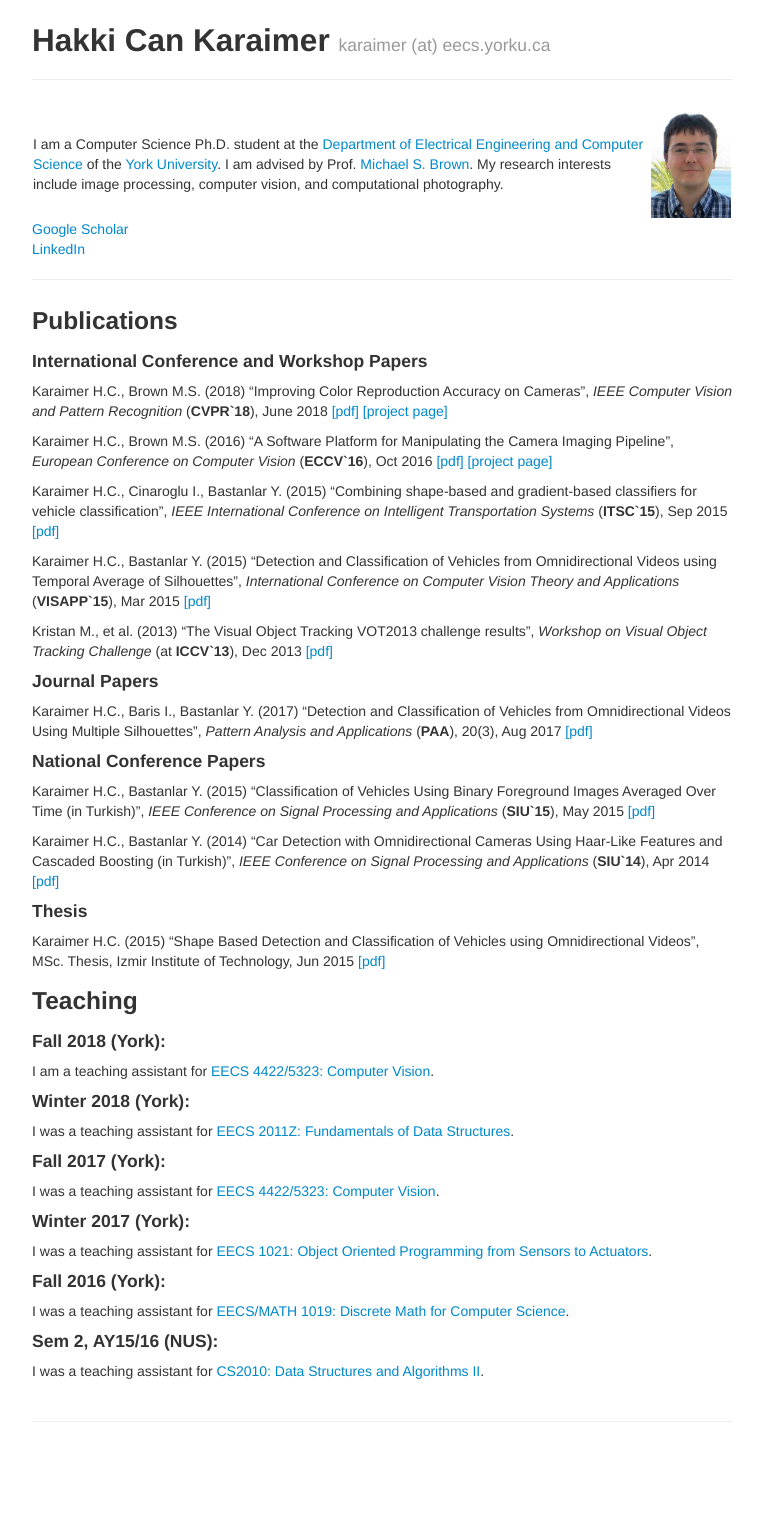
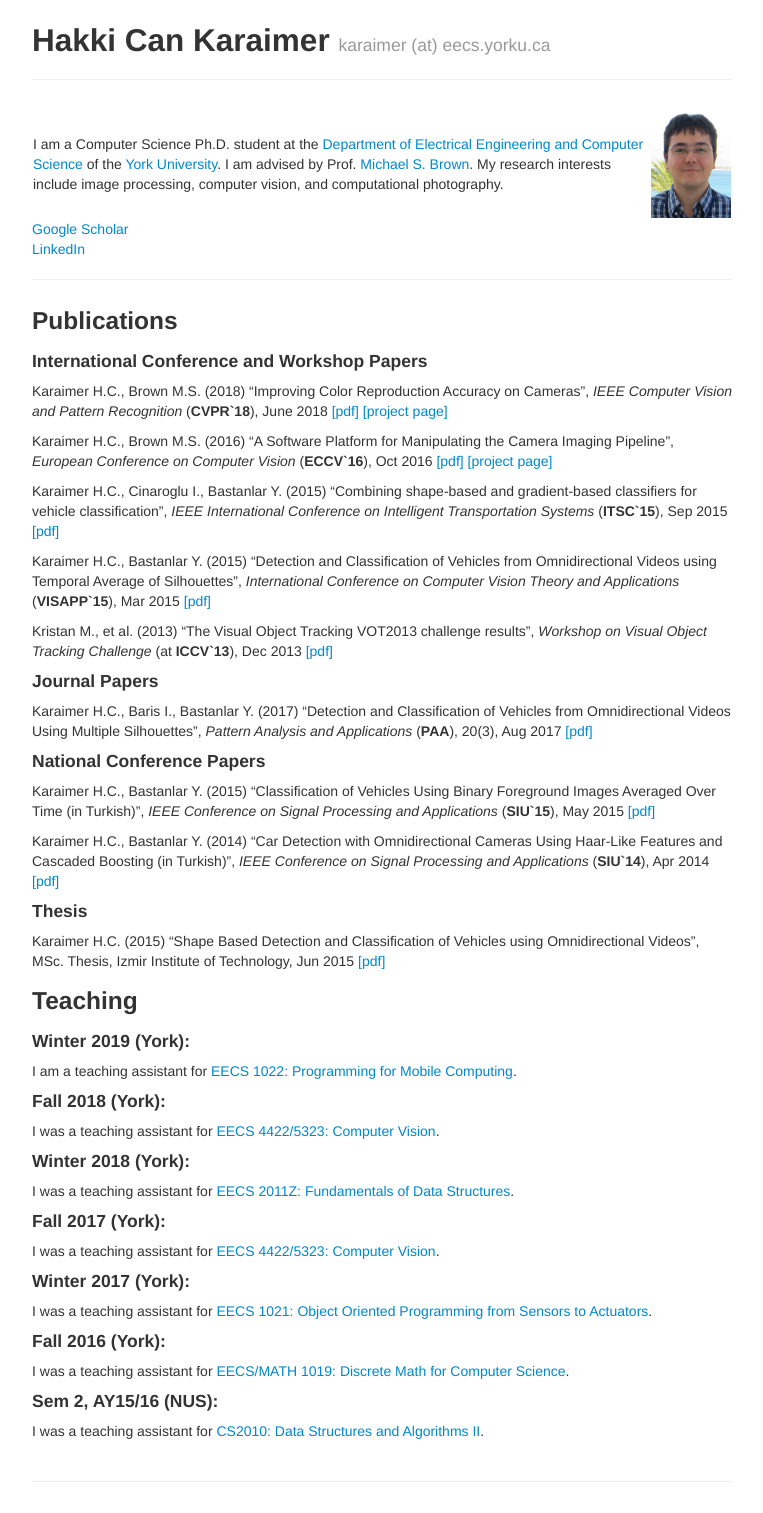
Before and after one commit to karaimer/karaimer.github.io, a Jekyll site: the page built from index.md, in a window 1280 px wide. Shown: the whole page, without its empty margins (258-1021 px from the left). Built offline with Jekyll 4.4.1, drawn with Linux system fonts in a browser that asks for light colours; before the commit the page ends 1453 px from its top, so only the background shows below that.

Commit message:
Update index.md

```diff
--- a/index.md
+++ b/index.md
@@ -44,9 +44,13 @@
 
 ### Teaching
 
+#### Winter 2019 (York):
+
+I am a teaching assistant for [EECS 1022: Programming for Mobile Computing](https://www.eecs.yorku.ca/course_archive/2018-19/W/1022/).
+
 #### Fall 2018 (York):
 
-I am a teaching assistant for [EECS 4422/5323: Computer Vision](https://wiki.eecs.yorku.ca/course_archive/2018-19/F/4422/).
+I was a teaching assistant for [EECS 4422/5323: Computer Vision](https://wiki.eecs.yorku.ca/course_archive/2018-19/F/4422/).
 
 #### Winter 2018 (York):
 
```
